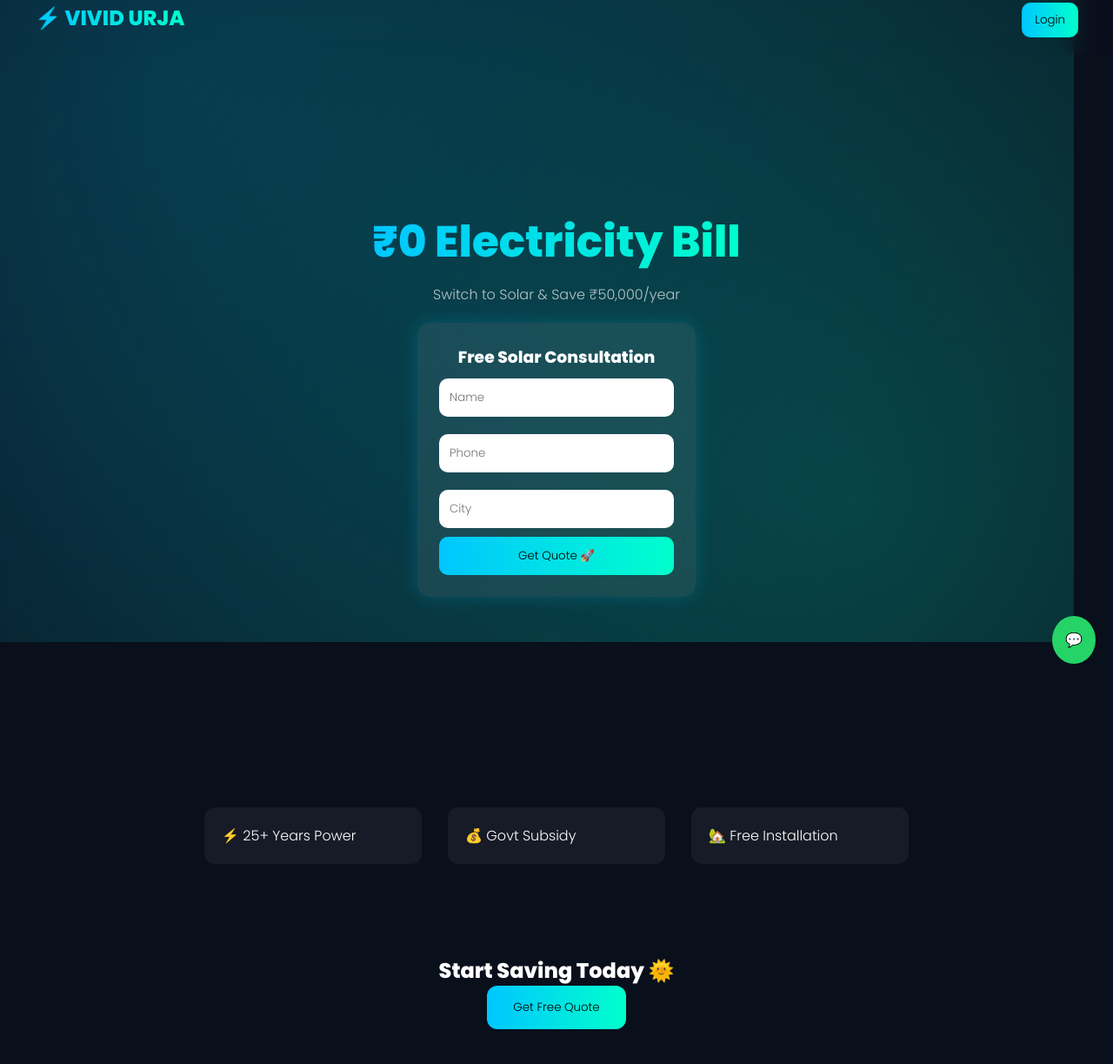
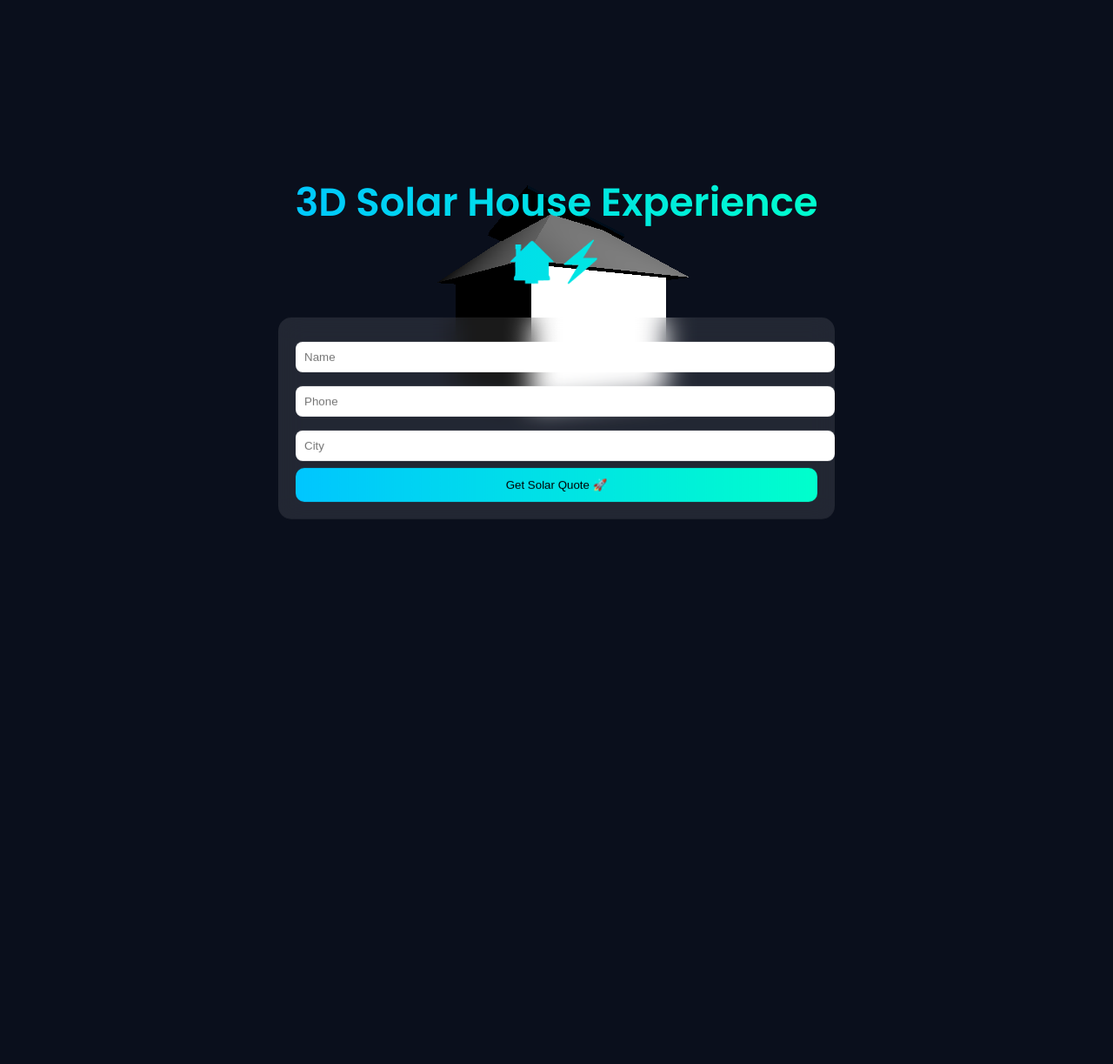
Before and after one commit to vnagarcool/vivid-urja-saas, a website: page index.html in a window 1280 px wide. Shown: the part 17-1240 px from the top of the page at 87% size. After the commit the page ends 800 px from the top, so only its background shows below. Drawn offline with nearby package versions, Linux system fonts and the light colour scheme.

Commit message:
Update index.html

```diff
--- a/index.html
+++ b/index.html
@@ -3,201 +3,165 @@
 <head>
 <meta charset="UTF-8">
 <meta name="viewport" content="width=device-width, initial-scale=1.0">
-<title>VIVID URJA | Ultra Solar UI</title>
+<title>VIVID URJA 3D House</title>
 
-<link href="https://fonts.googleapis.com/css2?family=Poppins:wght@300;600;800&display=swap" rel="stylesheet">
+<link href="https://fonts.googleapis.com/css2?family=Poppins:wght@300;600&display=swap" rel="stylesheet">
+
+<script src="https://cdnjs.cloudflare.com/ajax/libs/three.js/r134/three.min.js"></script>
 
 <style>
-
-*{margin:0;padding:0;box-sizing:border-box;font-family:Poppins;}
-
 body{
+  margin:0;
+  font-family:Poppins;
   background:#0a0f1c;
   color:white;
-  overflow-x:hidden;
+  overflow:hidden;
 }
 
-/* 🌌 BACKGROUND ANIMATION */
-.bg{
+canvas{
   position:fixed;
-  width:100%;
-  height:100%;
-  background:radial-gradient(circle at 20% 20%,#00c6ff33,transparent),
-             radial-gradient(circle at 80% 80%,#00ffcc33,transparent);
-  animation:move 8s infinite alternate;
+  top:0;
+  left:0;
   z-index:-1;
 }
 
-@keyframes move{
-  0%{transform:translate(0,0)}
-  100%{transform:translate(-50px,-50px)}
+/* UI */
+.container{
+  position:absolute;
+  top:50%;
+  left:50%;
+  transform:translate(-50%,-50%);
+  text-align:center;
 }
 
-/* NAV */
-nav{
-  display:flex;
-  justify-content:space-between;
-  padding:20px 40px;
-  backdrop-filter:blur(12px);
-}
-
-nav h2{
+h1{
+  font-size:45px;
   background:linear-gradient(90deg,#00c6ff,#00ffcc);
   -webkit-background-clip:text;
   color:transparent;
 }
 
-nav button{
-  padding:10px 15px;
+.card{
+  margin-top:20px;
+  padding:20px;
+  background:rgba(255,255,255,0.1);
+  backdrop-filter:blur(15px);
+  border-radius:15px;
+}
+
+input{
+  width:100%;
+  padding:10px;
+  margin:8px 0;
+  border:none;
+  border-radius:8px;
+}
+
+button{
+  padding:12px;
+  width:100%;
   background:linear-gradient(90deg,#00c6ff,#00ffcc);
   border:none;
   border-radius:10px;
   cursor:pointer;
 }
-
-/* HERO */
-.hero{
-  height:100vh;
-  display:flex;
-  justify-content:center;
-  align-items:center;
-  text-align:center;
-  padding:20px;
-}
-
-.hero h1{
-  font-size:50px;
-  background:linear-gradient(90deg,#00c6ff,#00ffcc);
-  -webkit-background-clip:text;
-  color:transparent;
-}
-
-.hero p{
-  opacity:0.7;
-  margin:10px 0 20px;
-}
-
-/* GLASS CARD */
-.card{
-  padding:25px;
-  border-radius:15px;
-  background:rgba(255,255,255,0.08);
-  backdrop-filter:blur(20px);
-  box-shadow:0 0 20px #00c6ff33;
-  width:320px;
-  margin:auto;
-}
-
-input{
-  width:100%;
-  padding:12px;
-  margin:10px 0;
-  border:none;
-  border-radius:10px;
-}
-
-button.submit{
-  width:100%;
-  padding:12px;
-  background:linear-gradient(90deg,#00c6ff,#00ffcc);
-  border:none;
-  border-radius:10px;
-  cursor:pointer;
-}
-
-/* FEATURES */
-.features{
-  display:flex;
-  justify-content:center;
-  flex-wrap:wrap;
-  padding:50px 20px;
-}
-
-.feature{
-  margin:15px;
-  padding:20px;
-  border-radius:12px;
-  background:rgba(255,255,255,0.05);
-  width:250px;
-  transition:0.3s;
-}
-
-.feature:hover{
-  transform:translateY(-10px);
-  box-shadow:0 0 20px #00c6ff55;
-}
-
-/* FLOATING CTA */
-.cta{
-  text-align:center;
-  padding:40px;
-}
-
-.cta button{
-  padding:15px 30px;
-  background:linear-gradient(90deg,#00c6ff,#00ffcc);
-  border:none;
-  border-radius:12px;
-  cursor:pointer;
-}
-
-/* WHATSAPP */
-.whatsapp{
-  position:fixed;
-  bottom:20px;
-  right:20px;
-  background:#25D366;
-  padding:15px;
-  border-radius:50%;
-  cursor:pointer;
-}
-
 </style>
 </head>
 
 <body>
 
-<div class="bg"></div>
+<div class="container">
+  <h1>3D Solar House Experience 🏠⚡</h1>
 
-<nav>
-  <h2>⚡ VIVID URJA</h2>
-  <button onclick="location.href='login.html'">Login</button>
-</nav>
-
-<div class="hero">
-  <div>
-    <h1>₹0 Electricity Bill</h1>
-    <p>Switch to Solar & Save ₹50,000/year</p>
-
-    <div class="card">
-      <h3>Free Solar Consultation</h3>
-
-      <input id="name" placeholder="Name">
-      <input id="phone" placeholder="Phone">
-      <input id="city" placeholder="City">
-
-      <button class="submit" onclick="submitLead()">Get Quote 🚀</button>
-    </div>
+  <div class="card">
+    <input id="name" placeholder="Name">
+    <input id="phone" placeholder="Phone">
+    <input id="city" placeholder="City">
+    <button onclick="submitLead()">Get Solar Quote 🚀</button>
   </div>
 </div>
 
-<div class="features">
-  <div class="feature">⚡ 25+ Years Power</div>
-  <div class="feature">💰 Govt Subsidy</div>
-  <div class="feature">🏡 Free Installation</div>
-</div>
-
-<div class="cta">
-  <h2>Start Saving Today 🌞</h2>
-  <button onclick="submitLead()">Get Free Quote</button>
-</div>
-
-<div class="whatsapp" onclick="wa()">💬</div>
-
 <script>
 
+// SCENE
+const scene = new THREE.Scene();
+
+// CAMERA
+const camera = new THREE.PerspectiveCamera(75, window.innerWidth/window.innerHeight, 0.1, 1000);
+
+// RENDERER
+const renderer = new THREE.WebGLRenderer({ alpha:true });
+renderer.setSize(window.innerWidth, window.innerHeight);
+document.body.appendChild(renderer.domElement);
+
+// LIGHT
+const light = new THREE.PointLight(0xffffff, 2);
+light.position.set(5,5,5);
+scene.add(light);
+
+// FLOOR
+const floor = new THREE.Mesh(
+  new THREE.PlaneGeometry(20,20),
+  new THREE.MeshStandardMaterial({ color:0x111111 })
+);
+floor.rotation.x = -Math.PI/2;
+scene.add(floor);
+
+// HOUSE BASE
+const house = new THREE.Mesh(
+  new THREE.BoxGeometry(2,1.5,2),
+  new THREE.MeshStandardMaterial({ color:0xffffff })
+);
+scene.add(house);
+
+// ROOF
+const roof = new THREE.Mesh(
+  new THREE.ConeGeometry(1.7,1,4),
+  new THREE.MeshStandardMaterial({ color:0x444444 })
+);
+roof.position.y = 1.2;
+roof.rotation.y = Math.PI / 4;
+scene.add(roof);
+
+// SOLAR PANEL
+const panel = new THREE.Mesh(
+  new THREE.BoxGeometry(1.5,0.05,1),
+  new THREE.MeshStandardMaterial({
+    color:0x001f3f,
+    metalness:0.8,
+    roughness:0.2
+  })
+);
+panel.position.set(0,1.3,0);
+panel.rotation.x = -0.5;
+scene.add(panel);
+
+// CAMERA POSITION
+camera.position.z = 6;
+
+// ANIMATION
+function animate(){
+  requestAnimationFrame(animate);
+
+  house.rotation.y += 0.002;
+  roof.rotation.y += 0.002;
+  panel.rotation.y += 0.002;
+
+  renderer.render(scene, camera);
+}
+animate();
+
+// MOUSE CONTROL
+document.addEventListener("mousemove", e=>{
+  house.rotation.y = e.clientX * 0.001;
+  roof.rotation.y = e.clientX * 0.001;
+  panel.rotation.y = e.clientX * 0.001;
+});
+
+// API
 const API="https://vivid-urja-saas.onrender.com";
 
+// LEAD
 function submitLead(){
 fetch(API+"/api/leads",{
 method:"POST",
@@ -215,10 +179,6 @@ city:city.value
 .then(()=>alert("Lead Submitted 🚀"));
 }
 
-function wa(){
-window.open("https://wa.me/919828712999");
-}
-
 </script>
 
 </body>
```
